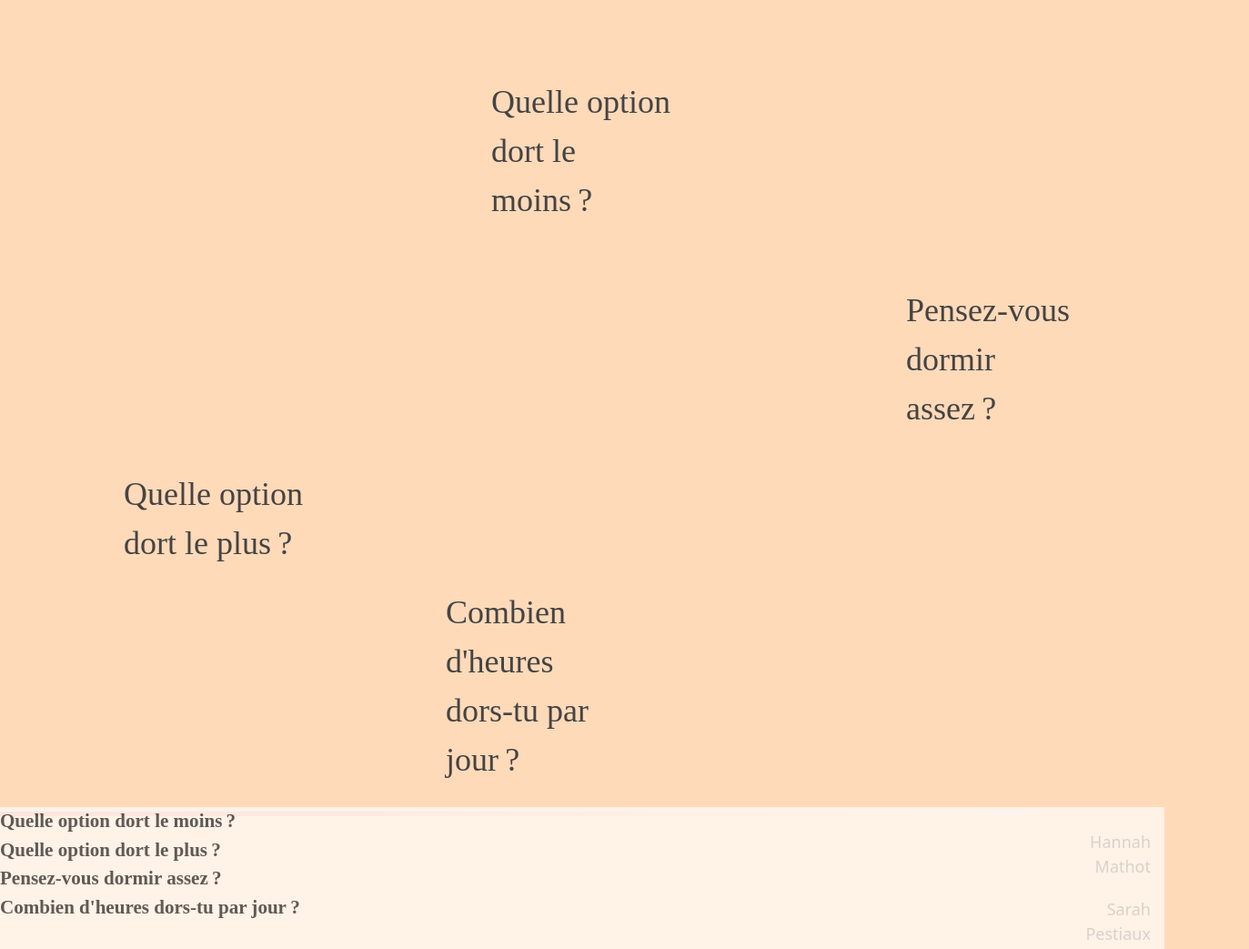
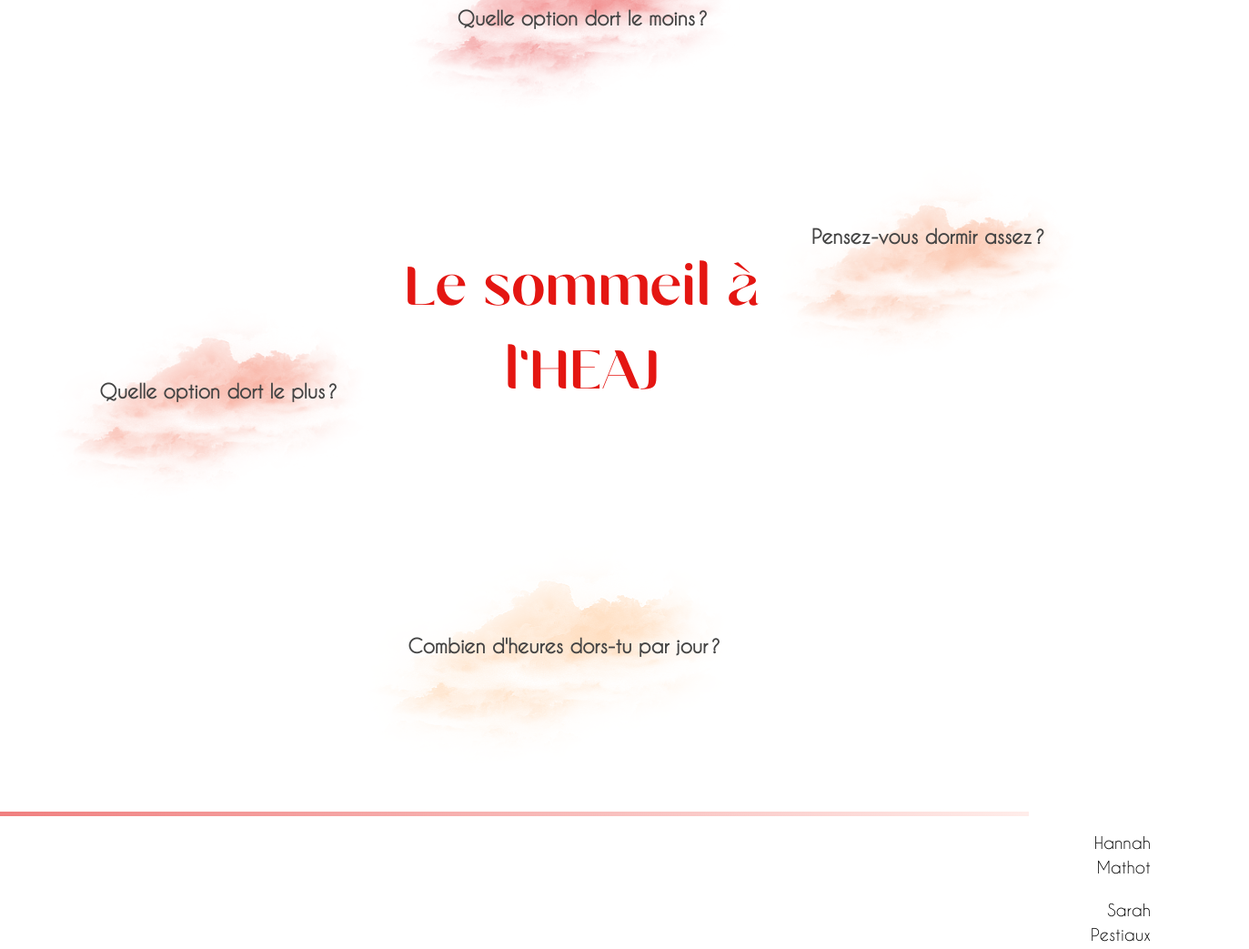
Before and after one commit to Sarah-Arya092/data-play, a website: page src/graphique.html in a window 1280 px wide. Shown: the part 213-1256 px from the top of the page at 91% size, 1373 px wide, since content can reach past the window. Drawn offline with nearby package versions, Linux system fonts and the light colour scheme; files that its build step writes are made by us from their sources; a web font is replaced by a local one.

Commit message:
modif Hannah

```diff
--- a/src/graphique.html
+++ b/src/graphique.html
@@ -46,37 +46,36 @@
 -->
 
         <div class="questions">
-
-            <ul class="questions__liste">
-                <li class="questions__el"><h3>Quelle option dort le moins&#8239;?</h3></li>
-                <li class="questions__el"><h3>Quelle option dort le plus&#8239;?</h3></li>
-                <li class="questions__el"><h3>Pensez-vous dormir assez&#8239;?</h3></li>
-                <li class="questions__el"><h3>Combien d'heures dors-tu par jour&#8239;?</h3></li>
-            </ul>
+            <div class="questions__blur">
+              <ul class="questions__liste">
+                <li class="questions__el"><h3 class="title__medium">Quelle option dort le moins&#8239;?</h3></li>
+                <li class="questions__el"><h3 class="title__medium">Quelle option dort le plus&#8239;?</h3></li>
+                <li class="questions__el"><h3 class="title__medium">Pensez-vous dormir assez&#8239;?</h3></li>
+                <li class="questions__el"><h3 class="title__medium">Combien d'heures dors-tu par jour&#8239;?</h3></li>
+              </ul>
+            </div>
 
             <?xml version="1.0" encoding="utf-8"?>
             <svg class="questions__graphique" version="1.1" xmlns="http://www.w3.org/2000/svg" xmlns:xlink="http://www.w3.org/1999/xlink" x="0px" y="0px"
                 viewBox="0 0 608 595" style="enable-background:new 0 0 608 595;" xml:space="preserve">
 
                 <g id="cercle">
-                    <circle class="piechart" cx="315" cy="303.2" r="269"/>
+                    <circle class="piechart" cx="300" cy="150" r="60"/>
                 </g>
             </svg>
 
             <button class="questions__close">Fermer</button>
-
         </div>
 
-
-        <div class="circle"></div>
         <h2 class="title title__big">Le sommeil à l'HEAJ</h2>
         <ul>
-            <li class="reponse reponse1"><h2>Quelle option dort le moins&#8239;?</h2></li>
-            <li class="reponse reponse2"><h2>Quelle option dort le plus&#8239;?</h2></li>
-            <li class="reponse reponse3"><h2>Pensez-vous dormir assez&#8239;?</h2></li>
-            <li class="reponse reponse4"><h2>Combien d'heures dors-tu par jour&#8239;?</h2></li>
+            <li class="reponse reponse1"><h3 class="title__medium">Quelle option dort le moins&#8239;?</h3></li>
+            <li class="reponse reponse2"><h3 class="title__medium">Quelle option dort le plus&#8239;?</h3></li>
+            <li class="reponse reponse3"><h3 class="title__medium">Pensez-vous dormir assez&#8239;?</h3></li>
+            <li class="reponse reponse4"><h3 class="title__medium">Combien d'heures dors-tu par jour&#8239;?</h3></li>
         </ul>
     </main>
+
     <footer class="section section--footer">
         <div class="footer__border"></div>
         <ul class="footer__list">
--- a/src/styles/app.scss
+++ b/src/styles/app.scss
@@ -3,10 +3,6 @@
 @import '../../node_modules/modern-normalize/modern-normalize';
 @import 'experimentation/graph';
 
-
-body{
-    background-color: #ffdab9;
-}
 .header{
     background-color: #f08080;
     width: 100%;
@@ -17,12 +13,12 @@ body{
 }
 
 @font-face {
-    font-family: "Catalina Rayden";
-    src: url("Catalina\ Rayden.ttf");
+    font-family: "Monea Alegante";
+    src: url("../fonts/Monea\ Alegante.otf");
 }
 @font-face {
     font-family: "CaviarDreams";
-    src: url("CaviarDreams.ttf");
+    src: url("../fonts/CaviarDreams.ttf");
 }
 
 html{
@@ -41,24 +37,31 @@ body[data-theme="sombre"] .logo{
     --logo: url(../data/assets/images/lune-test3.png) no-repeat;
 }
 
+body, .title__medium{
+  font-family: "CaviarDreams";
+}
+
 .title__big{
     font-size: 76px;
-    font-family: "Catalina Rayden";
+    font-family: "Monea Alegante";
     max-width: 460px;
     font-weight: normal;
     line-height: 91.97px;
     text-align: center;
+    position: absolute;
+    left: 0;
+    top: 300px;
 }
 
 li{
     list-style-type: none;
 }
 
-.title__big, .circle, .reponse{
+.title__big, .reponse{
     position: absolute;
 }
 
-.title__big, .circle{
+.title__big{
     left: 50%;
     transform: translateX(-50%);
 }
@@ -67,18 +70,10 @@ li{
     transform: translateX(-50%) translateY(275px) translateY(-50%);
 }
 
-.circle{
-    border: 1px solid black;
-    width: 550px;
-    height: 550px;
-    border-radius: 2000px;
-}
-
 .reponse h2{
     font-size: 36px;
-    font-family: "CaviarDreams";
     font-weight: normal;
-    max-width: 200px;
+    max-width: 220px;
 }
 
 .reponse{
@@ -93,30 +88,30 @@ li{
 
 
 .reponse1{
-    top: 216px;
+    top: 70px;
     transform: translateX(-50%);
-    background-image: url(nuage1.png);
+    background-image: url(../assets/images/nuage_rose1.png);
     background-size: 110%;
     background-position: center;
 }
 .reponse2{
-    top: 620px;
-    transform: translateX(-50%) translateX(-404px);
-    background-image: url(nuage2.png);
+    top: 480px;
+    transform: translateX(-50%) translateX(-400px);
+    background-image: url(../assets/images/nuage_rose3.png);
     background-size: 105%;
     background-position: center;
 }
 .reponse3{
-    top: 445px;
-    transform: translateX(-50%) translateX(456px);
-    background-image: url(nuage3.png);
+    top: 310px;
+    transform: translateX(-50%) translateX(380px);
+    background-image: url(../assets/images/nuage_rose4.png);
     background-size: 100%;
     background-position: bottom;
 }
 .reponse4{
-    top: 804px;
-    transform: translateX(-50%) translateX(-50px);
-    background-image: url(nuage4.png);
+    top: 760px;
+    transform: translateX(-50%) translateX(-20px);
+    background-image: url(../assets/images/nuage_rose5.png);
     background-size: 120%;
     background-position: 60% 70%;
 }
@@ -271,9 +266,6 @@ footer{
     height: 5px;
 }
 
-.circle{
-    display: none;
-}
 /* FOOTER */
 .footer__list {
 	list-style: none;
--- a/src/styles/components/_type.scss
+++ b/src/styles/components/_type.scss
@@ -1,5 +1,4 @@
 body {
-  font-family: sans-serif;
   font-size: $size-text;
   line-height: 1.5;
   color: $c-text;
--- a/src/styles/experimentation/graph.scss
+++ b/src/styles/experimentation/graph.scss
@@ -1,15 +1,26 @@
-.questions{
+.questions__blur{
     width: 100vw;
     height: 100vh;
     position: absolute;
     z-index: 300;
     background-color: #fff7f0;
     opacity: 85%;
-    /* display: none; */
+    left: 0;
+    top: 75px;
+}
+
+.questions__graphique{
+    position: absolute;
+    z-index: 500;
 }
 
 .piechart{
     fill-rule: evenodd;
     clip-rule: evenodd;
     fill: #DF9696;
+    opacity: 100%;
 }
+
+.questions{
+    display: none;
+}
```
Also changed, not shown: src/assets/images/nuage_rose1.png (added), src/assets/images/nuage_rose2.png (added), src/assets/images/nuage_rose3.png (added), src/assets/images/nuage_rose4.png (added), src/assets/images/nuage_rose5.png (added), src/fonts/CaviarDreams.ttf (added), src/fonts/CaviarDreams_Bold.ttf (added), src/fonts/CaviarDreams_BoldItalic.ttf (added), src/fonts/CaviarDreams_Italic.ttf (added), src/fonts/Monea Alegante.otf (added), 1 other file.
